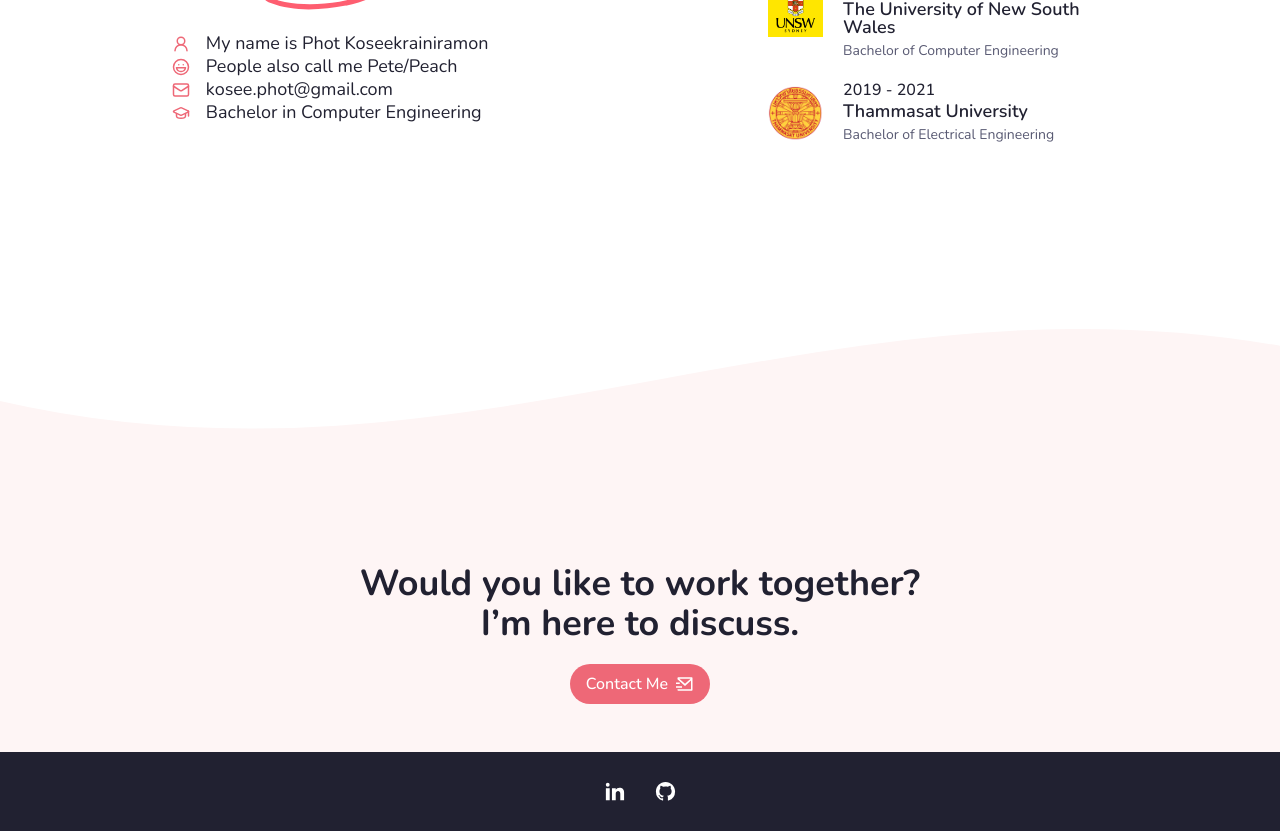
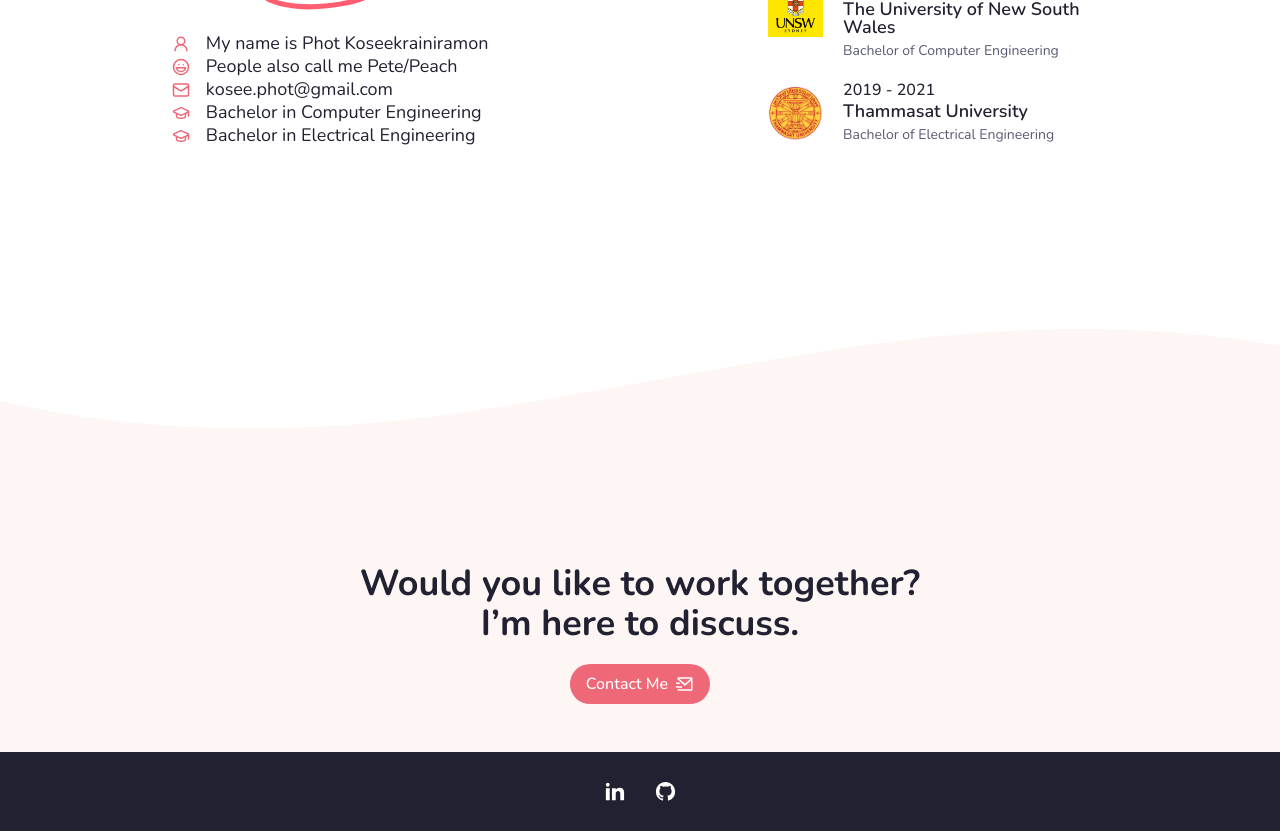
Before and after one commit to photkosee/next-portfolio, a Next.js app: page / in a window 1280 px wide. Shown: the part 1780-2611 px from the top of the page. Built offline with nearby package versions, Linux system fonts and the light colour scheme.

Commit message:
update: added missing degree in about me

```diff
--- a/components/storage.tsx
+++ b/components/storage.tsx
@@ -126,6 +126,10 @@ export const infoDatas = [
   {
     icon: <GraduationCap size={18} />,
     description: "Bachelor in Computer Engineering",
+  },
+  {
+    icon: <GraduationCap size={18} />,
+    description: "Bachelor in Electrical Engineering",
   },
 ];
 
```
